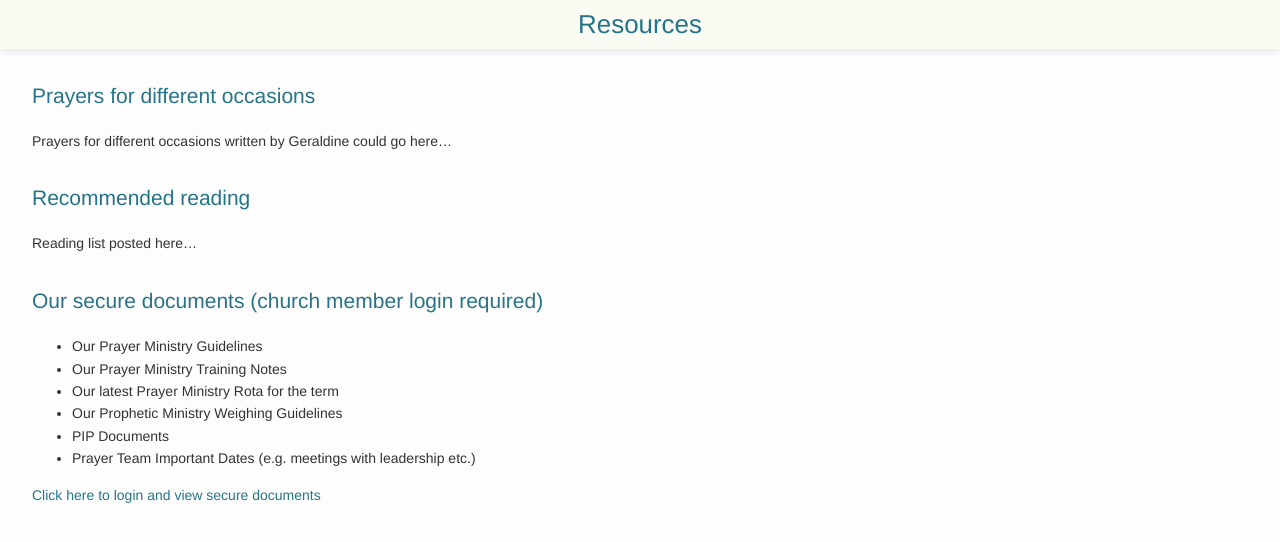
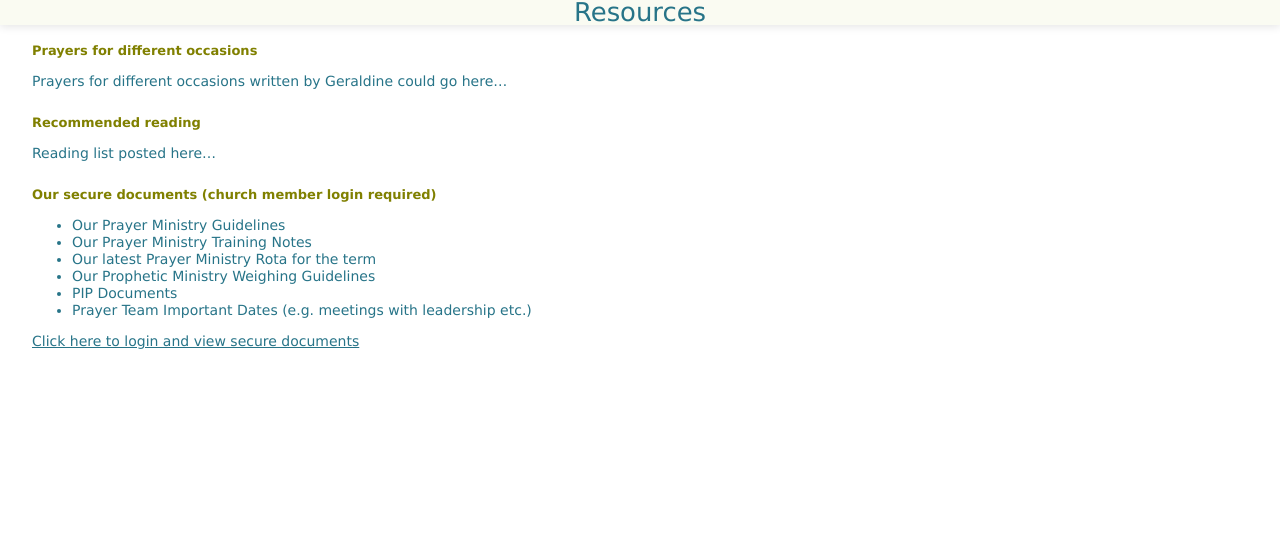
Before and after one commit to griffpatch/CPCYorkPP, a Jekyll site: the page built from pages/resources.md, in a window 1280 px wide. Shown: the top 542 px of the page. Built offline with Jekyll 4.4.1, drawn with Linux system fonts in a browser that asks for light colours.

Commit message:
Update main.css

```diff
--- a/css/main.css
+++ b/css/main.css
@@ -1,16 +1,16 @@
 body {
-	background-color: #fdfdfd;
+	background-color: white;
 	margin:0 32px 32px;
 }
 
 .container {
-	font-size: 14px;
-	line-height: 1.6;
-	font-weight: 300;
+	font-family: "Verdana", sans-serif;
+    	color: #277488;
+    	font-size: 14.0px;
+    	line-height: 1.21em;
+
 	-moz-osx-font-smoothing: grayscale;
 	-webkit-font-smoothing: antialiased;
-	font-family: "Helvetica Neue", Helvetica, Arial, sans-serif;
-	color: #333333;
 }
 
 h1 {
@@ -26,10 +26,12 @@ h1 {
 }
 
 h2 {
-	color: #277488;
-	font-weight: 300;
-	font-size:1.5em;
-	margin-top:1.4em;
+	font-family: "Verdana", sans-serif;
+	font-weight: 700;
+	color: #808000;
+	font-size: 13.0px;
+	line-height: 1.23em;
+	margin-top: 1.4em;
 }
 
 p {
@@ -41,6 +43,13 @@ li > ul {
 }
 
 a {
-	text-decoration: none;
+	text-decoration: underline;
+}
+
+a, a:visited, a:link {
 	color: #277488;
 }
+
+ {
+	color: #277488;
+}
```
